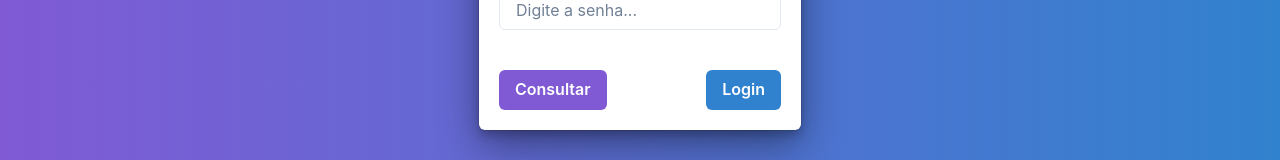
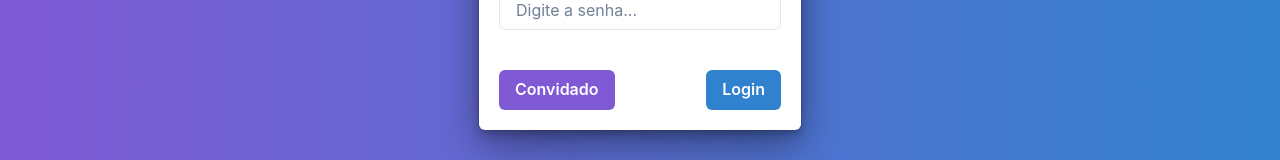
Before and after one commit to igorpsfreitas/heimdall, a React (Create React App) app in the folder frontend/: page /login in a window 1280 px wide. Shown: the part 427-587 px from the top of the page. Built offline with nearby package versions, Linux system fonts and the light colour scheme; no server answers.

Commit message:
014 - add guest

```diff
--- a/frontend/src/Pages/Login/index.tsx
+++ b/frontend/src/Pages/Login/index.tsx
@@ -24,14 +24,24 @@ export default function Login() {
     login(username, password)
       .then(() => {
         toast({
-          title: 'Erro ao ao efetuar o login!',
+          title: 'Erro ao efetuar o login!',
           status: 'error',
           duration: 5000,
           isClosable: true,
         });
       })
   };
-
+  const handleGuest = () => {
+    login('guest', 'guest')
+      .then(() => {
+        toast({
+          title: 'Erro ao acessar como convidado!',
+          status: 'error',
+          duration: 5000,
+          isClosable: true,
+        });
+      })
+  }
   return (
     <>
       <Helmet>
@@ -60,7 +70,7 @@ export default function Login() {
             </FormControl>
           </CardBody>
           <CardFooter display="flex" justifyContent="flex-end">
-            <Button onClick={handleLogin} colorScheme="purple">Consultar</Button>
+            <Button onClick={handleGuest} colorScheme="purple">Convidado</Button>
             <Spacer />
             <Button onClick={handleLogin} colorScheme="blue">Login</Button>
           </CardFooter>
--- a/frontend/src/Pages/Project/index.tsx
+++ b/frontend/src/Pages/Project/index.tsx
@@ -32,11 +32,12 @@ export default function Project() {
   const { isOpen: isEditOpen, onOpen: onEditOpen, onClose: onEditClose } = useDisclosure();
   const [selectedProject, setSelectedProject] = useState<TypeProject | null>(null);
   const [searchQuery, setSearchQuery] = useState('');
+  const [username, setUsername] = useState(localStorage.getItem('username'));
 
   useEffect(() => {
     getProjects().then((response) => {
       setData(response.data);
-      console.log("foi");
+      setUsername(localStorage.getItem('username'));
     });
   }, []);
 
@@ -96,13 +97,14 @@ export default function Project() {
       <Box>
         <Flex mb={30} justifyContent="space-between" alignItems="center">
           <Text as="b" fontSize={"40px"} color={"#5923b8"}>PROJETOS</Text>
-          <Button
+          {username !== 'guest' && (<Button
             colorScheme="green"
             rightIcon={<Icon as={AiOutlinePlus} />}
             onClick={onCreateOpen}
           >
             Novo
           </Button>
+          )}
         </Flex>
         <Box mb={4}>
           <Input
@@ -125,8 +127,8 @@ export default function Project() {
                 <Th textAlign="center">Status</Th>
                 <Th textAlign="center">Inicio</Th>
                 <Th textAlign="center">Fim</Th>
-                <Th textAlign="center" w="5%">Editar</Th>
-                <Th textAlign="center" w="5%">Remover</Th>
+                {username !== 'guest' && <Th textAlign="center" w="5%">Editar</Th>}
+                {username !== 'guest' && <Th textAlign="center" w="5%">Remover</Th>}
               </Tr>
             </Thead>
             <Tbody>
@@ -136,6 +138,7 @@ export default function Project() {
                   <Td textAlign="center">{statusParse(project.status)}</Td>
                   <Td textAlign="center">{dateFix(project.started)}</Td>
                   <Td textAlign="center">{dateFix(project.finished)}</Td>
+                  {username !== 'guest' && (
                     <Td textAlign="center" w="5%">
                       <Button
                         variant="ghost"
@@ -145,6 +148,8 @@ export default function Project() {
                         <Icon as={AiOutlineEdit} name="edit" />
                       </Button>
                     </Td>
+                  )}
+                  {username !== 'guest' && (
                     <Td textAlign="center" w="5%">
                     <Button
                       variant="ghost"
@@ -154,6 +159,7 @@ export default function Project() {
                       <Icon as={AiOutlineDelete} name="delete" />
                     </Button>
                   </Td>
+                  )}
                 </Tr>)
               )}
             </Tbody>
```
Lines whose indentation alone changed are shown as unchanged.
